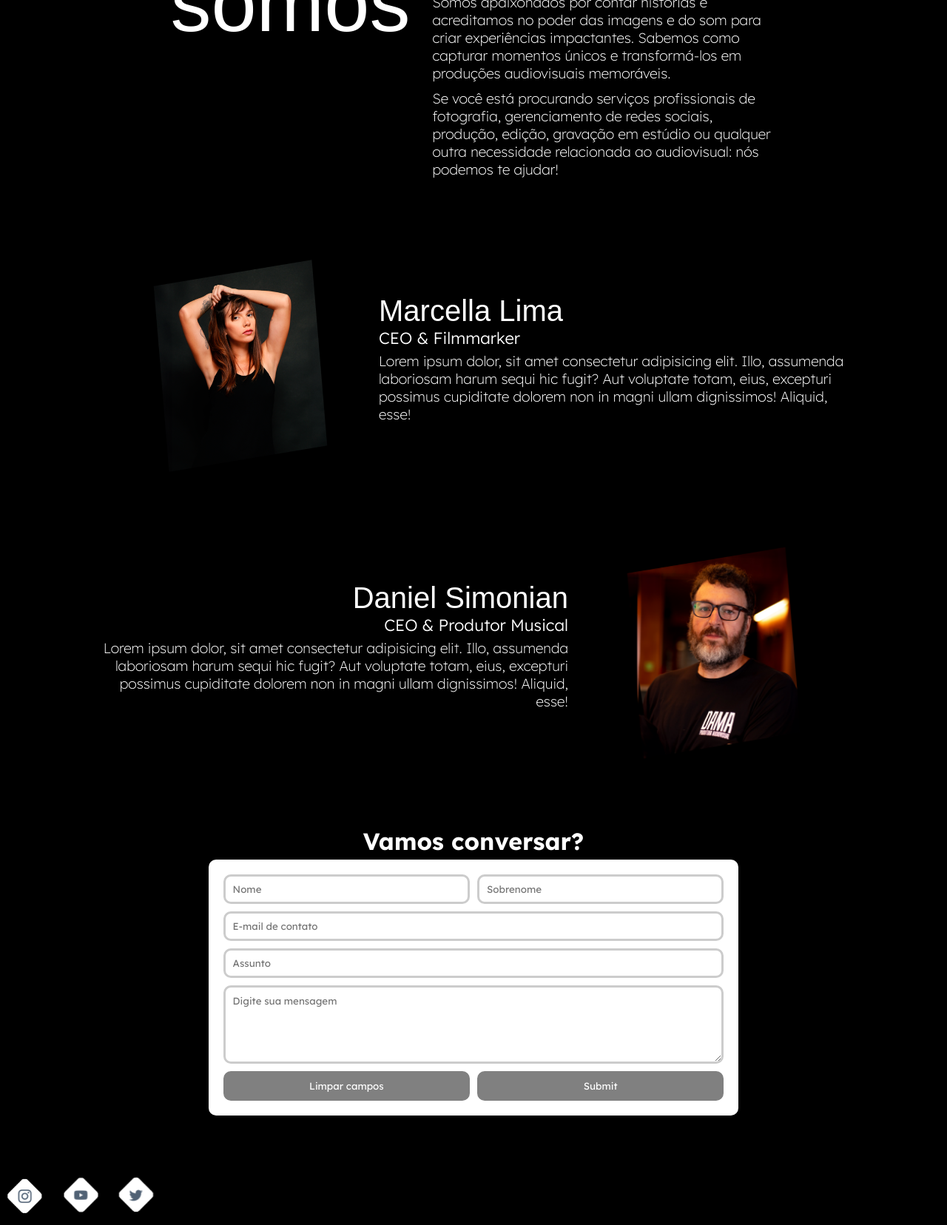
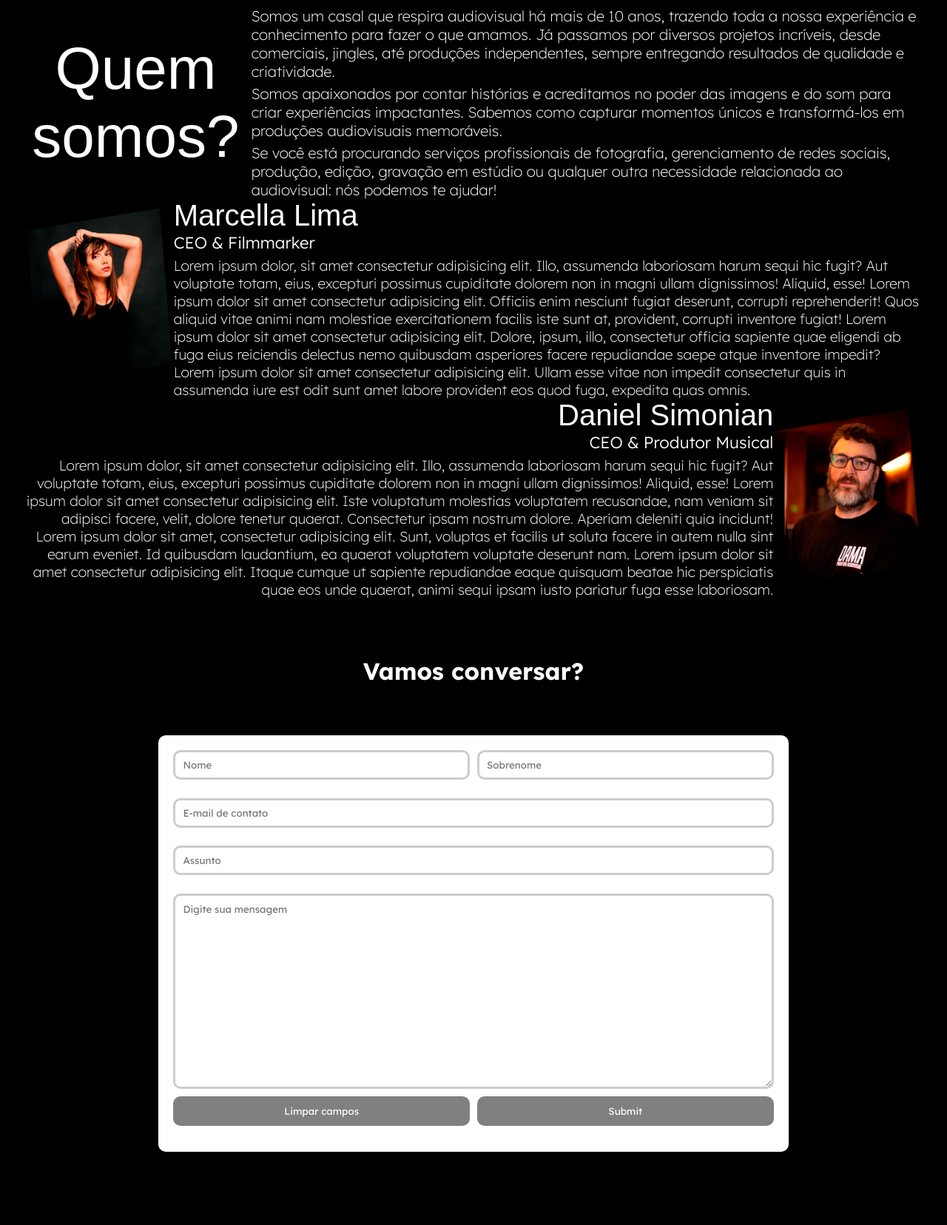
Before and after one commit to danielsimonian/damadigital, a PHP site: page / in a window 1280 px wide. Shown: the part 908-2564 px from the top of the page at 74% size. After the commit the page ends 2465 px from the top, so only its background shows below. Run offline with PHP 8.4, Linux system fonts and the light colour scheme; some web fonts are replaced.

Commit message:
damadigital

```diff
--- a/css/style.css
+++ b/css/style.css
@@ -84,17 +84,29 @@ menu a:hover {
     cursor: pointer;
 }
 
+.video {
+    height: 90vh;
+}
+
 /* container config. */
 .container {
     width: 95%;
-    margin: 50px auto;
+    margin: 10px auto;
+    height: 100vh;
 }
 
 /* section - quem somos? */
+.quem-somos-container {
+    display: grid;
+    grid-template-rows: auto auto;
+}
+
 .quem-somos {
+    grid-row: 1 / 2;
     display: grid;
-    grid-template-columns: 1fr 4fr;
-    gap: 10px;
+    grid-template-columns: 1fr 3fr;
+    align-self: center;
+    gap: 5px;
 }
 
 .quem-somos h1 {
@@ -102,10 +114,12 @@ menu a:hover {
     font-family: var(--font-smooch);
     font-size: 62px;
     font-weight: normal;
+    text-align: right;
 }
 
 .quem-somos .p1 {
     grid-column: 2 / -1;
+
 }
 
 .quem-somos .p2 {
@@ -118,7 +132,7 @@ menu a:hover {
 
 .quem-somos p {
     font-size: 12px;
-    font-weight: lighter;
+    font-weight: 200;
     width: 100%;
 }
 
@@ -126,9 +140,10 @@ menu a:hover {
 
 /*user 1 e 2 */
 .users {
+    grid-row: 2 / -1;
     display: grid;
     grid-template-columns: 2fr 3fr 2fr;
-    grid-template-rows: 1fr 1fr;
+    grid-template-rows: 1fr;
 }
 
 .user1-foto, .user2-foto {
@@ -150,7 +165,7 @@ menu a:hover {
 .user1 p, .user2 p {
     font-family: var(--font-lexend);
     font-size: 0.8em;
-    font-weight: 200;
+    font-weight: 100;
     margin-top: 5px;
 }
 
@@ -158,6 +173,7 @@ menu a:hover {
 .user1 {
     grid-column: 1 / -1;
     grid-row: 1 / 2;
+    align-self: baseline;
     display: grid;
     grid-template-columns: 1fr 5fr;
 }
@@ -170,7 +186,7 @@ menu a:hover {
 
 .user1-info {
     grid-column: 2 / -1;
-    align-self: center;
+    align-self: baseline;
 }
 
 /* user 2 */
@@ -185,7 +201,7 @@ menu a:hover {
     grid-column: 1 / 2;
     justify-self: end;
     text-align: right;
-    align-self: center;
+    align-self: baseline;
 
 }
 
@@ -198,33 +214,36 @@ menu a:hover {
 /* form */
 .forms-container {
     display: grid;
-    grid-template-rows: 0.5fr 3fr;
-    text-align: center;
-    margin-top: 50px;
+    grid-template-rows: auto auto;
 }
 
 .vamos-conversar {
+    grid-row: 1 / 2;
     align-self: center;
     justify-self: center;
 }
 
 .vamos-conversar h1 {
-    font-size: 1.7em;
+    font-size: 2.5em;
+    text-align: center;
 }
 
 .div-form {
-    margin: 5px 20px;
+    grid-row: 2 / -1;
     border-radius: 10px;
     background-color: var(--branco);
     padding: 20px;
-    justify-self: center;
-    align-self: center;
+    width: 80%;
+    height: 90%;
+    margin: 0 auto;
 }
 
 form {
     display: grid;
     grid-template-columns: 1fr 1fr;
     gap: 10px;
+    height: 100%;
+    width: 100%;
 }
 
 .nome {
@@ -245,6 +264,7 @@ input {
     border: solid 2px grey;
     padding: 10px;
     color: grey;
+    width: 100%;
 }
 
 textarea {
@@ -329,28 +349,18 @@ textarea {
         display: none;
     }
 
-    .container {
-        width: 80%;
-    }
-
-    .quem-somos-main {
-        display: grid;
-        grid-template-columns: 1fr 1fr 3fr 1fr;
-        gap: 10px;
-    }
-
     .quem-somos h1 {
-        font-size: 110px;
-        margin-right: 20px;
+        align-self: center;
+        text-align: center;
+        font-size: 80px;
     }
 
     .quem-somos p {
-        font-size: 19px;
-        font-weight: 200;
+        font-size: 20px;
     }
 
     .user1-foto, .user2-foto {
-        width: 384px;
+        width: 200px;
     }
 
     .user1 h2, .user2 h2 {
--- a/index.html
+++ b/index.html
@@ -10,7 +10,7 @@
     <title>DAMA Digital</title>
 </head>
 <body onresize=mudouTamanho()>
-    <header>
+    <header class="">
       <div class="div-img">
         <a href="index.html" class="img-link">
           <img class="logo-dama" src="img/logo_dama_branco.png" alt="">
@@ -31,14 +31,15 @@
       </menu>
     </header>
     <main>
-      <section class="video-main">
-        <iframe width="100%" height="480px" src="https://www.youtube.com/embed/AzFzDF9Vw-A?si=YUWHxApJafD96uzy" title="YouTube video player" frameborder="0" allow="accelerometer; autoplay; clipboard-write; encrypted-media; gyroscope; picture-in-picture; web-share" referrerpolicy="strict-origin-when-cross-origin" allowfullscreen></iframe>
+      <!--section video-->
+      <section class="video">
+        <iframe width="100%" height="100%" src="https://www.youtube.com/embed/AzFzDF9Vw-A?si=YUWHxApJafD96uzy" title="YouTube video player" frameborder="0" allow="accelerometer; autoplay; clipboard-write; encrypted-media; gyroscope; picture-in-picture; web-share" referrerpolicy="strict-origin-when-cross-origin" allowfullscreen></iframe>
       </section>
-
-      <section class="container" id="quem-somos">
-        <article class="container quem-somos">
+      <!--section quem somos-->
+      <section class="container quem-somos-container" id="quem-somos">
+        <article class="quem-somos">
           <h1>
-            Quem somos
+            Quem somos?
           </h1>
           <p class="p1">
             Somos um casal que respira audiovisual há mais de 10 anos, trazendo toda a nossa experiência e conhecimento para fazer o que amamos. Já passamos por diversos projetos incríveis, desde comerciais, jingles, até produções independentes, sempre entregando resultados de qualidade e criatividade.
@@ -50,32 +51,31 @@
             Se você está procurando serviços profissionais de fotografia, gerenciamento de redes sociais, produção, edição, gravação em estúdio ou qualquer outra necessidade relacionada ao audiovisual: nós podemos te ajudar!
           </p>
         </article>
-      <section class= "users">
-        <article class="user1">
+        <article class= "users">
+          <div class="user1">
             <div class="user1-foto-div">
               <img class="user1-foto" src="img/img-ma.png" alt="">
             </div>
             <div class="user1-info">
               <h2 class="user1-h2">Marcella Lima</h2>
               <h4 class="user1-h4">CEO & Filmmarker</h4>
-            <p class="user1-p">Lorem ipsum dolor, sit amet consectetur adipisicing elit. Illo, assumenda laboriosam harum sequi hic fugit? Aut voluptate totam, eius, excepturi possimus cupiditate dolorem non in magni ullam dignissimos! Aliquid, esse!</p>
+              <p class="user1-p">Lorem ipsum dolor, sit amet consectetur adipisicing elit. Illo, assumenda laboriosam harum sequi hic fugit? Aut voluptate totam, eius, excepturi possimus cupiditate dolorem non in magni ullam dignissimos! Aliquid, esse! Lorem ipsum dolor sit amet consectetur adipisicing elit. Officiis enim nesciunt fugiat deserunt, corrupti reprehenderit! Quos aliquid vitae animi nam molestiae exercitationem facilis iste sunt at, provident, corrupti inventore fugiat! Lorem ipsum dolor sit amet consectetur adipisicing elit. Dolore, ipsum, illo, consectetur officia sapiente quae eligendi ab fuga eius reiciendis delectus nemo quibusdam asperiores facere repudiandae saepe atque inventore impedit? Lorem ipsum dolor sit amet consectetur adipisicing elit. Ullam esse vitae non impedit consectetur quis in assumenda iure est odit sunt amet labore provident eos quod fuga, expedita quas omnis.</p>
             </div>
-        </article>
-        <article class="user2">
+          </div>
+          <div class="user2">
             <div class="user2-info">
               <h2 class="user2-h2">Daniel Simonian</h2>
               <h4 class="user2-h4">CEO & Produtor Musical</h4>
-            <p class="user2-p">Lorem ipsum dolor, sit amet consectetur adipisicing elit. Illo, assumenda laboriosam harum sequi hic fugit? Aut voluptate totam, eius, excepturi possimus cupiditate dolorem non in magni ullam dignissimos! Aliquid, esse!</p>
+              <p class="user2-p">Lorem ipsum dolor, sit amet consectetur adipisicing elit. Illo, assumenda laboriosam harum sequi hic fugit? Aut voluptate totam, eius, excepturi possimus cupiditate dolorem non in magni ullam dignissimos! Aliquid, esse! Lorem ipsum dolor sit amet consectetur adipisicing elit. Iste voluptatum molestias voluptatem recusandae, nam veniam sit adipisci facere, velit, dolore tenetur quaerat. Consectetur ipsam nostrum dolore. Aperiam deleniti quia incidunt! Lorem ipsum dolor sit amet, consectetur adipisicing elit. Sunt, voluptas et facilis ut soluta facere in autem nulla sint earum eveniet. Id quibusdam laudantium, ea quaerat voluptatem voluptate deserunt nam. Lorem ipsum dolor sit amet consectetur adipisicing elit. Itaque cumque ut sapiente repudiandae eaque quisquam beatae hic perspiciatis quae eos unde quaerat, animi sequi ipsam iusto pariatur fuga esse laboriosam.</p>
             </div>
             <div class="user2-foto-div">
               <img class="user2-foto" src="img/img-dani.png" alt="">
             </div>
+          </div>
         </article>
-
-
-
       </section>
-      <section class="forms-container" id="contato">
+      <!--section forms-->
+      <section class="container forms-container" id="contato">
         <div class="vamos-conversar">
           <h1>Vamos conversar?</h1>
         </div>
@@ -85,7 +85,7 @@
             <input class="sobrenome" type="text" name="sobrenome" id="isobrenome" required placeholder="Sobrenome">
             <input class="email" type="email" name="email" id="iemail" required placeholder="E-mail de contato">
             <input class="assunto" type="text" name="assunto" id="iassunto" required placeholder="Assunto">
-            <textarea name="" id="" cols="30" rows="5" placeholder="Digite sua mensagem"></textarea>
+            <textarea name="" id="" cols="30" rows="14" placeholder="Digite sua mensagem"></textarea>
             <input class="reset" type="reset" value="Limpar campos">
             <input class="enviar" type="submit">
           </form>
@@ -93,15 +93,7 @@
       </section>
     </main>
     <footer>
-      <div class="social-icons">
-        <a href="https://www.instagram.com/damadigital__/" target="_blank">
-          <img class="social-icon" src="img/icone_instagram.png" alt=""></a>
-        <a href="https://www.youtube.com/@damadigital" target="_blank">
-          <img class="social-icon" src="img/icone_youtube.png" alt=""></a>
-        <a href="#">
-          <img class="social-icon" src="img/icone_twitter.png" alt="">
-      </a>
-      </div>
+
     </footer>
   </body>
 </html>
```
Also changed, not shown: img/img-dani.png, img/img-ma.png. Lines whose indentation alone changed are shown as unchanged.
